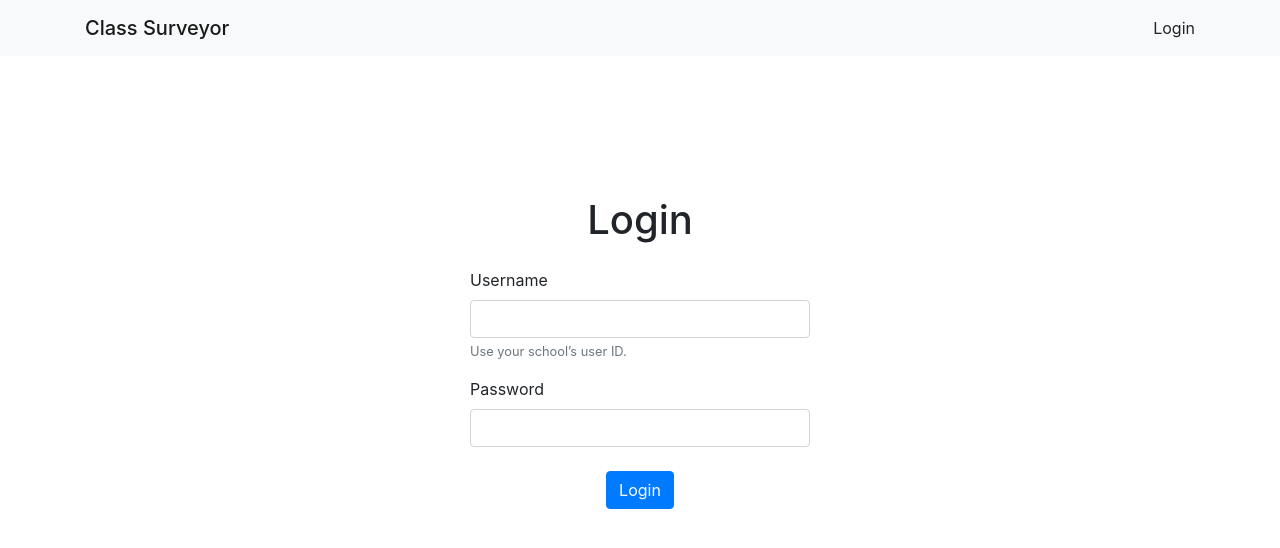
After one commit to georgeyjm/class-surveyor, a Flask app: page /login in a window 1280 px wide. The commit adds this page. Shown: the top 548 px of the page. Run offline with Flask 2, Linux system fonts and the light colour scheme; the visitor is signed in with stand-in values (Sample User, id 1); some libraries are stand-ins or nearby versions.

Commit message:
Implemented the basic login page

```diff
--- /dev/null
+++ b/surveyor/static/styles/login.css
@@ -0,0 +1,3 @@
+#login-container {
+    margin-top: calc(50vh - 260px);
+}
--- a/surveyor/templates/base.html
+++ b/surveyor/templates/base.html
@@ -22,7 +22,7 @@
 
   <nav class='navbar navbar-fixed-top navbar-light bg-light justify-content-between'>
     <div class='container'>
-      <span class='navbar-brand mb-0 h1'>Navbar</span>
+      <span class='navbar-brand mb-0 h1'>Class Surveyor</span>
       <!-- <p> g.user['username'] </p> -->
       <span>Login</span>
     </div>
--- /dev/null
+++ b/surveyor/templates/login.html
@@ -0,0 +1,33 @@
+{% extends 'base.html' %}
+{% block title %}Login{% endblock %}
+
+{% block styles %}
+  {{ super() }}
+  <link rel='stylesheet' href='{{ url_for("static", filename="styles/login.css") }}'>
+{% endblock %}
+{% block scripts %}
+  {{ super() }}
+{% endblock %}
+
+{% block body %}
+  <div id='login-container'>
+    <h1 id='login-title' class='text-center mb-4'>Login</h1>
+    <form id='login-form' action='' method='POST' autocomplete='off'>
+      <div class='col-lg-4 offset-lg-4 col-md-6 offset-md-3 col-sm-10 offset-sm-1'>
+        <div class='form-group'>
+          <label for='username-input'>Username</label>
+          <input type='text' class='form-control' id='username-input' name='username' spellcheck='false' aria-describedby='username-help' placeholder=''>
+          <small id='username-help' class='form-text text-muted'>Use your school&rsquo;s user ID.</small>
+        </div>
+        <div class='form-group'>
+          <label for='password-input'>Password</label>
+          <input type='password' class='form-control' id='password-input' name='password' placeholder=''>
+        </div>
+      </div>
+      <div class='text-center mt-4'>
+        <button type='submit' class='btn btn-primary'>Login</button>
+      </div>
+    </form>
+    <p class='text-danger text-center mt-2'>{{ login_msg }}</p>
+  </div>
+{% endblock %}
--- a/surveyor/views.py
+++ b/surveyor/views.py
@@ -7,11 +7,70 @@ from flask import Response, request, render_template, redirect, url_for, jsonify
 from flask_login import login_user, logout_user, current_user
 from werkzeug.security import generate_password_hash
 
-from surveyor import app, db, login_manager
-from surveyor.models import *
-from surveyor.helper import *
+from . import app, db, login_manager
+from .models import *
+from .helper import *
 
+
+
+#################### Web Pages ####################
 
 @app.route('/')
 def index_page():
-    return 'Final Final Test Commit'
+    return render_template('base.html')
+
+
+@app.route('/login')
+def login_page():
+    return render_template('login.html')
+
+
+
+#################### APIs ####################
+
+@app.route('/login', methods=['POST'])
+def login():
+    '''API for authenticating via the school's system.'''
+
+    # Get form data, defaults to empty string
+    username = request.form.get('username', '')
+    password = request.form.get('password', '')
+
+    success_flag = False
+    new_user_flag = False
+
+    if all((username, password)): # Data validation
+        # Try fetching user from database
+        user = User.query.filter_by(school_id=username).first()
+
+        # If user is already in the database, validate credentials directly
+        if user and user.authenticate(password):
+            success_flag = True
+
+        # New user trying to log in
+        elif not user:
+            # Authenticate via PowerSchool
+            code, name = ykps_auth(username, password)
+
+            if code == 0:
+                # User credentials validated, insert into database
+                hashed_password = generate_password_hash(password)
+                is_teacher = not re.match(r's\d{5}', username)
+                user = User(school_id=username, name=name, password=hashed_password, is_teacher=is_teacher)
+                db.session.add(user)
+                db.session.commit()
+                new_user_flag = True
+                success_flag = True
+
+    if success_flag:
+        # User credentials validated, logs in the user
+        login_user(user)
+
+        if new_user_flag and is_teacher:
+            # Teacher logs in for the first time, requests teacher's ID
+            return redirect(url_for('index_page'))
+        else:
+            return redirect(url_for('dashboard_page'))
+
+    else:
+        return render_template('login.html', login_msg='Incorrect credentials!')
```
Also changed, not shown: surveyor/static/styles/main.css (added).
